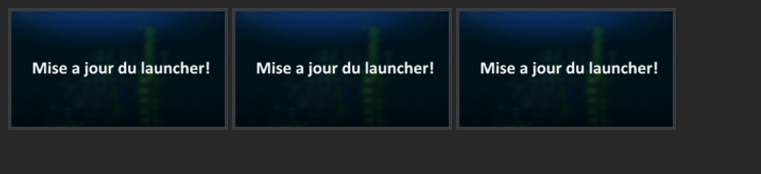
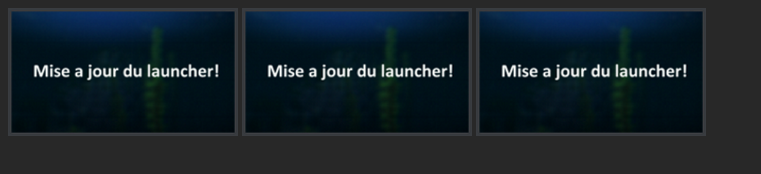
Before and after one commit to MeaganClient/Launcher, a plain HTML site: page index.html in a window 1280 px wide. Shown: the whole page, without its empty margins (0-761 px from the left). Drawn offline with Linux system fonts and the light colour scheme.

Commit message:
Update index.html

```diff
--- a/index.html
+++ b/index.html
@@ -1,8 +1,8 @@
 <!DOCTYPE html>
 <html>
 <body style="background-color: rgb(40, 40, 40);">
-    <img src="maj1.png" alt="Mise a jour 1" width="220" height="122">
-    <img src="maj2.png" alt="Mise a jour 2" width="220" height="122">
-    <img src="maj3.png" alt="Mise a jour 3" width="220" height="122">
+    <img src="maj1.png" alt="Mise a jour 1" width="230" height="128">
+    <img src="maj2.png" alt="Mise a jour 2" width="230" height="128">
+    <img src="maj3.png" alt="Mise a jour 3" width="230" height="128">
 </body>
 </html>
```
